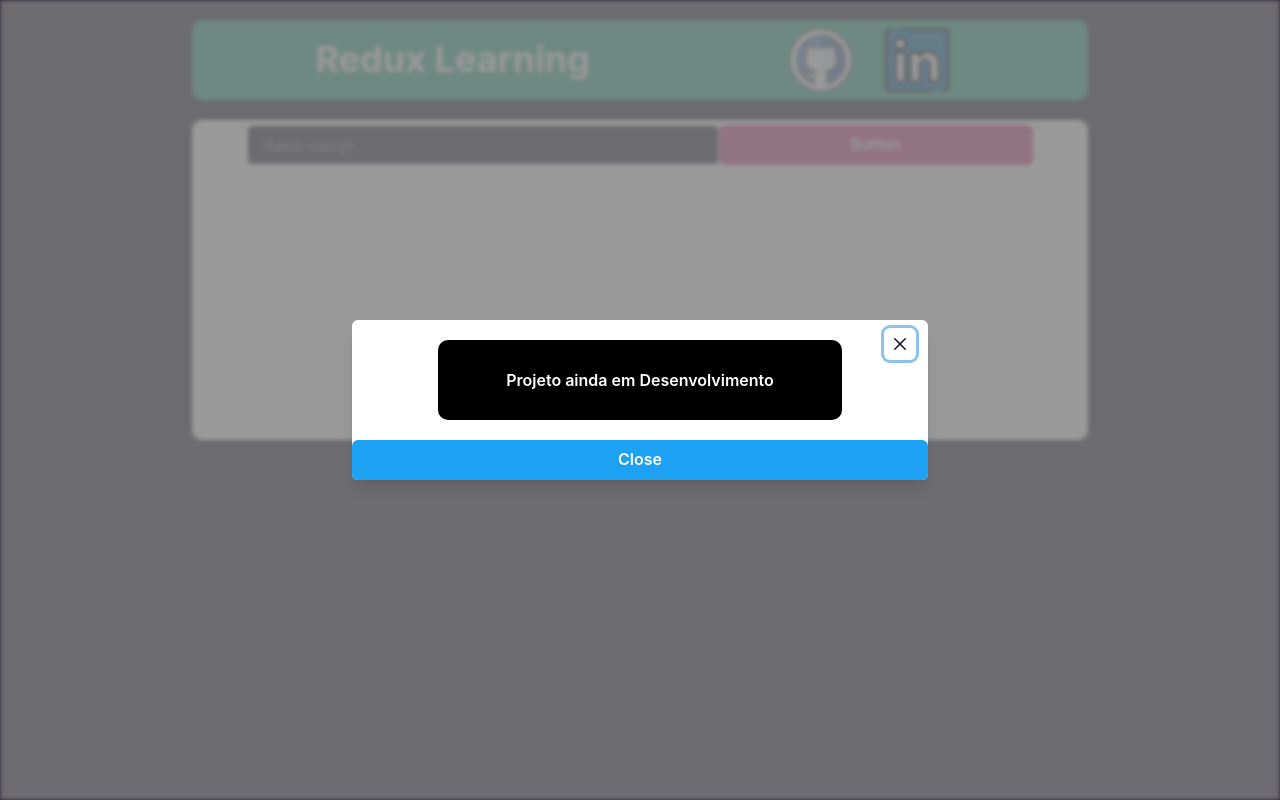
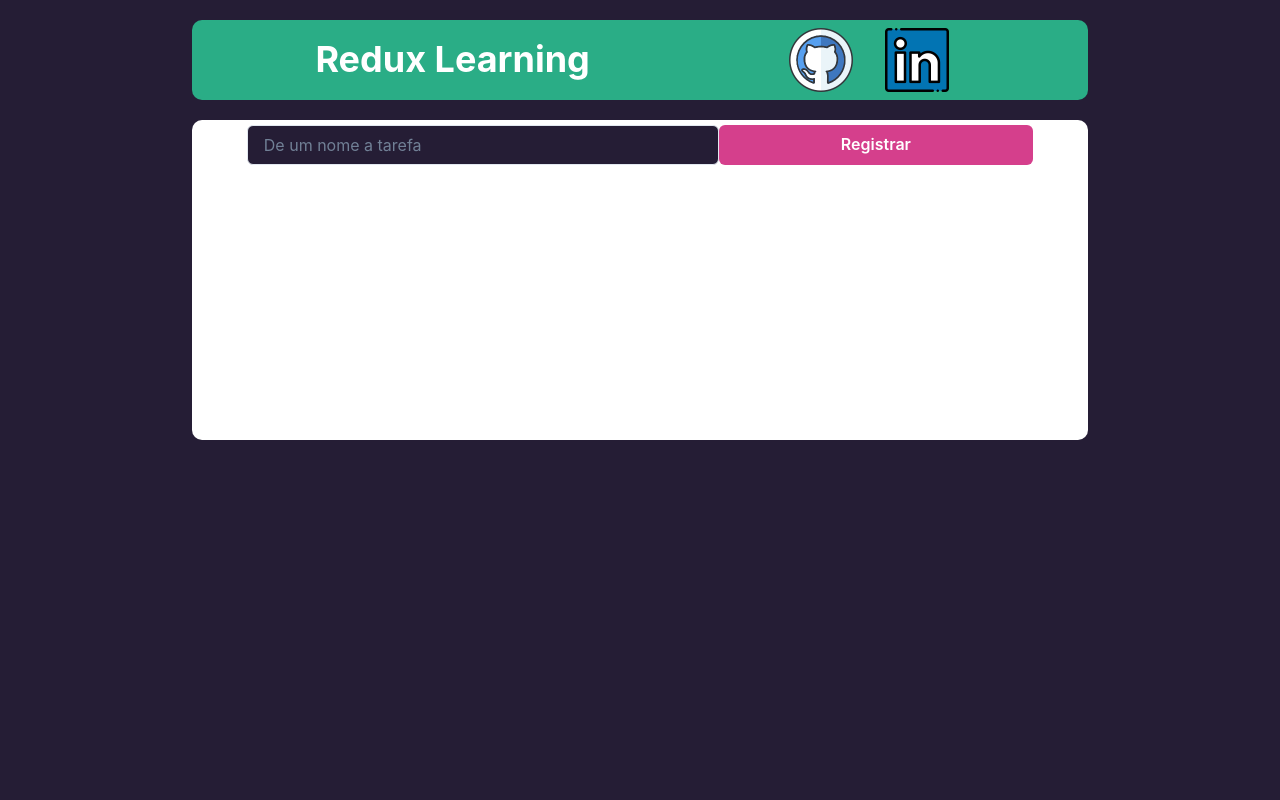
Before and after one commit to denner-august/Redux-Learning, a React (Vite) app in the folder redux-learning/: page / in a window 1280 px wide. Built offline with nearby package versions, Linux system fonts and the light colour scheme.

Commit message:
ajustes para deploy

```diff
--- a/redux-learning/src/components/to-do/input/index.tsx
+++ b/redux-learning/src/components/to-do/input/index.tsx
@@ -14,6 +14,13 @@ export default function InputValue() {
     dispath(addItemList(inputValueChange));
   };
 
+  function handleChange() {
+    if (inputValueChange === "") {
+      return;
+    }
+    listItemName();
+  }
+
   return (
     <div className={styles.Container}>
       <Input
@@ -21,14 +28,14 @@ export default function InputValue() {
         w="60%"
         bgColor="#251d35"
         color="white"
-        placeholder="Basic usage"
+        placeholder="De um nome a tarefa"
         onChange={(event: { target: { value: string } }) =>
           setInputValue(event.target.value)
         }
       />
 
-      <Button flex={1} colorScheme="pink" onClick={listItemName}>
-        Button
+      <Button flex={1} colorScheme="pink" onClick={handleChange}>
+        Registrar
       </Button>
     </div>
   );
--- a/redux-learning/src/main.tsx
+++ b/redux-learning/src/main.tsx
@@ -1,4 +1,4 @@
-import React from "react";
+import React, { useEffect } from "react";
 import ReactDOM from "react-dom/client";
 import App from "./App";
 
--- a/redux-learning/src/redux/reducer.tsx
+++ b/redux-learning/src/redux/reducer.tsx
@@ -3,7 +3,7 @@ import { createSlice } from "@reduxjs/toolkit";
 export const ModalConfig = createSlice({
   name: "modal",
   initialState: {
-    value: true,
+    value: false,
   },
   reducers: {
     openModal: (state: { value: boolean }) => {
```
